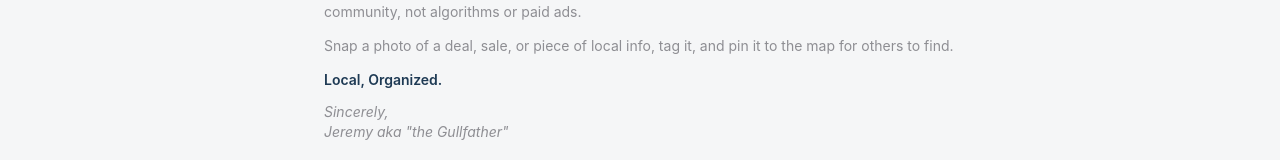
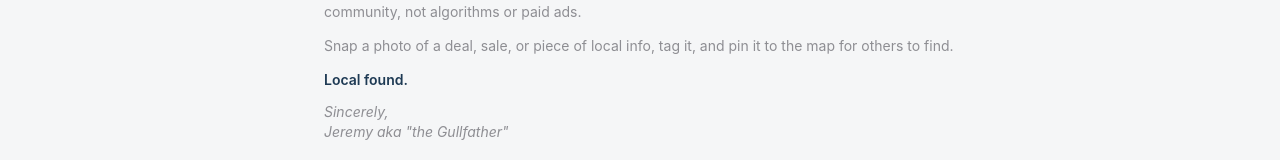
Before and after one commit to j76m/frugull-frontend, a React (Vite) app: page /how-it-works in a window 1280 px wide. Shown: the part 305-465 px from the top of the page. Built offline with nearby package versions, Linux system fonts and the light colour scheme; no server answers.

Commit message:
Tagline: Local found.

```diff
--- a/src/pages/HowItWorks.jsx
+++ b/src/pages/HowItWorks.jsx
@@ -32,7 +32,7 @@ export default function HowItWorks() {
             Snap a photo of a deal, sale, or piece of local info, tag it, and pin it to the map
             for others to find.
           </p>
-          <p className="font-semibold text-brand-navy text-sm mb-3">Local, Organized.</p>
+          <p className="font-semibold text-brand-navy text-sm mb-3">Local found.</p>
           <p className="text-brand-gray text-sm italic">
             Sincerely,
             <br />
--- a/src/pages/Login.jsx
+++ b/src/pages/Login.jsx
@@ -136,7 +136,7 @@ export default function Login() {
         <div className="text-center mb-2">
           <Wordmark className="h-24 mx-auto" />
           <p className="text-brand-navy font-semibold text-xl tracking-wide mt-2">
-            Local, Organized.
+            Local found.
           </p>
           <p className="text-slate-500 text-sm mt-1">
             Deals, happenings, and more around town.
```
